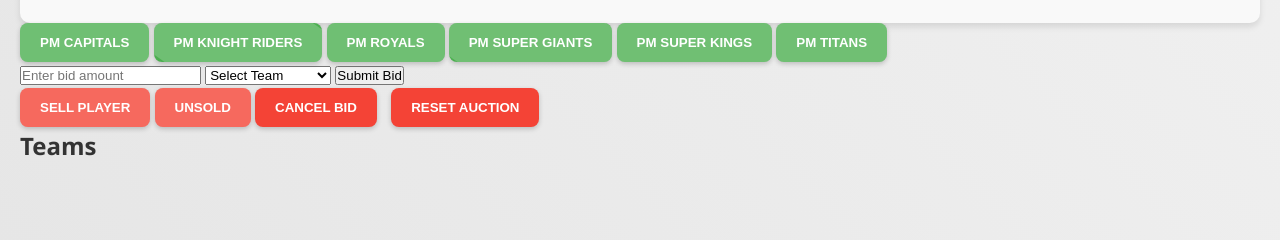
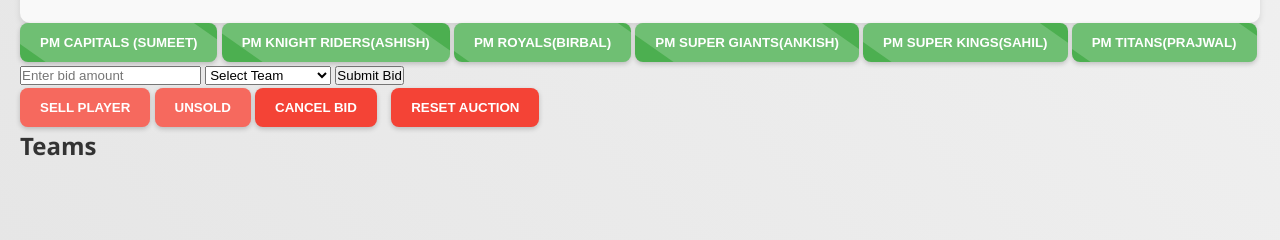
Before and after one commit to doshiparth15/cricket_tournament_auction_app, a Flask app: template templates/auction.html in a window 1280 px wide. Shown: the part 195-435 px from the top of the page. Run offline with Flask 3, Linux system fonts and the light colour scheme; the template is opened without the code that fills it, so the values that code supplies are empty.

Commit message:
Update auction.html

```diff
--- a/templates/auction.html
+++ b/templates/auction.html
@@ -40,12 +40,12 @@
 
         <!-- Buttons for bidding by teams -->
         <div id="team-buttons">
-            <button class="team-button" data-team="PM Capitals">PM Capitals</button>
-            <button class="team-button" data-team="PM Knight Riders">PM Knight Riders</button>
-            <button class="team-button" data-team="PM Royals">PM Royals</button>
-            <button class="team-button" data-team="PM Super Giants">PM Super Giants</button>
-            <button class="team-button" data-team="PM Super Kings"> PM Super Kings</button>
-            <button class="team-button" data-team="PM Titans"> PM Titans</button>
+            <button class="team-button" data-team="PM Capitals">PM Capitals (Sumeet)</button>
+            <button class="team-button" data-team="PM Knight Riders">PM Knight Riders(Ashish)</button>
+            <button class="team-button" data-team="PM Royals">PM Royals(Birbal)</button>
+            <button class="team-button" data-team="PM Super Giants">PM Super Giants(Ankish)</button>
+            <button class="team-button" data-team="PM Super Kings"> PM Super Kings(Sahil)</button>
+            <button class="team-button" data-team="PM Titans"> PM Titans(Prajwal)</button>
         </div>
         <div class="bid-controls">
             <input type="number" id="manual-bid" placeholder="Enter bid amount">
```
